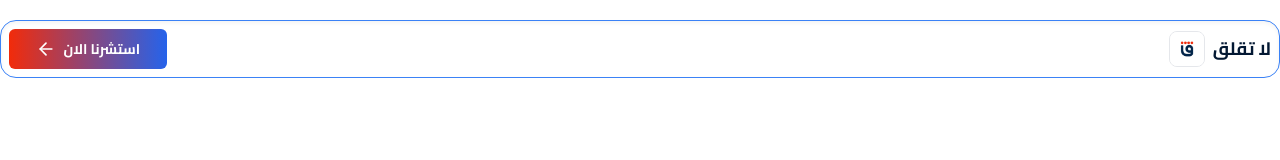
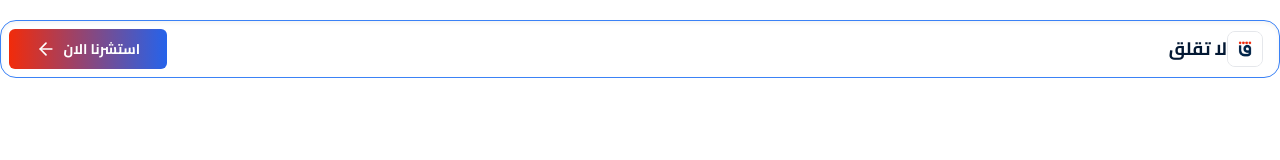
Before and after one commit to mohamed-ali-amaira/Lata9la9, a Next.js app: page /thanks in a window 1280 px wide. Shown: the top 160 px of the page. Built offline with nearby package versions, Linux system fonts and the light colour scheme.

Commit message:
Thank You

```diff
--- a/components/layout/navbar.tsx
+++ b/components/layout/navbar.tsx
@@ -51,6 +51,7 @@ export default function Navbar() {
         </button>
         {/* Logo and name for mobile */}
         <Link href='/' className='font-bold text-lg flex items-center'>
+        <span style={{ color: '#031833' }}>لا تقلق</span>
           <Image
             src='/images.png'
             alt='lata9la9'
@@ -58,7 +59,7 @@ export default function Navbar() {
             height={"34"}
             className='rounded-lg w-9 h-9 border'
           />
-          <span style={{ color: '#031833' }}>لا تقلق</span>
+
         </Link>
       </div>
 
@@ -82,6 +83,7 @@ export default function Navbar() {
       </div>
       {/* Logo and name for desktop */}
       <Link href='/' className='hidden md:flex font-bold text-lg items-center mt-2 md:mt-0'>
+      <span style={{ color: '#031833' }}>لا تقلق</span>
         <Image
           src='/images.png'
           alt='lata9la9'
@@ -89,7 +91,7 @@ export default function Navbar() {
           height={"34"}
           className='rounded-lg w-9 h-9 mr-2 border'
         />
-        <span style={{ color: '#031833' }}>لا تقلق</span>
+
       </Link>
     </header>
   );
```
